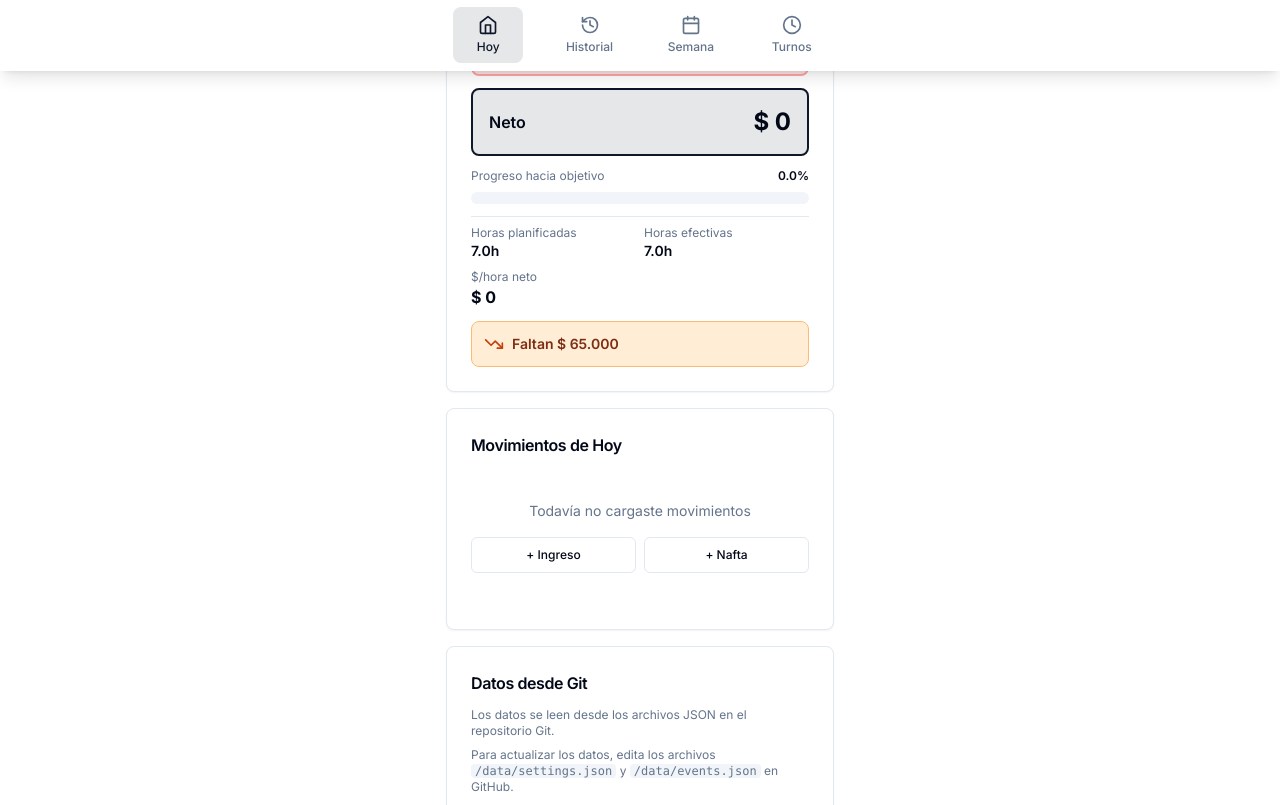
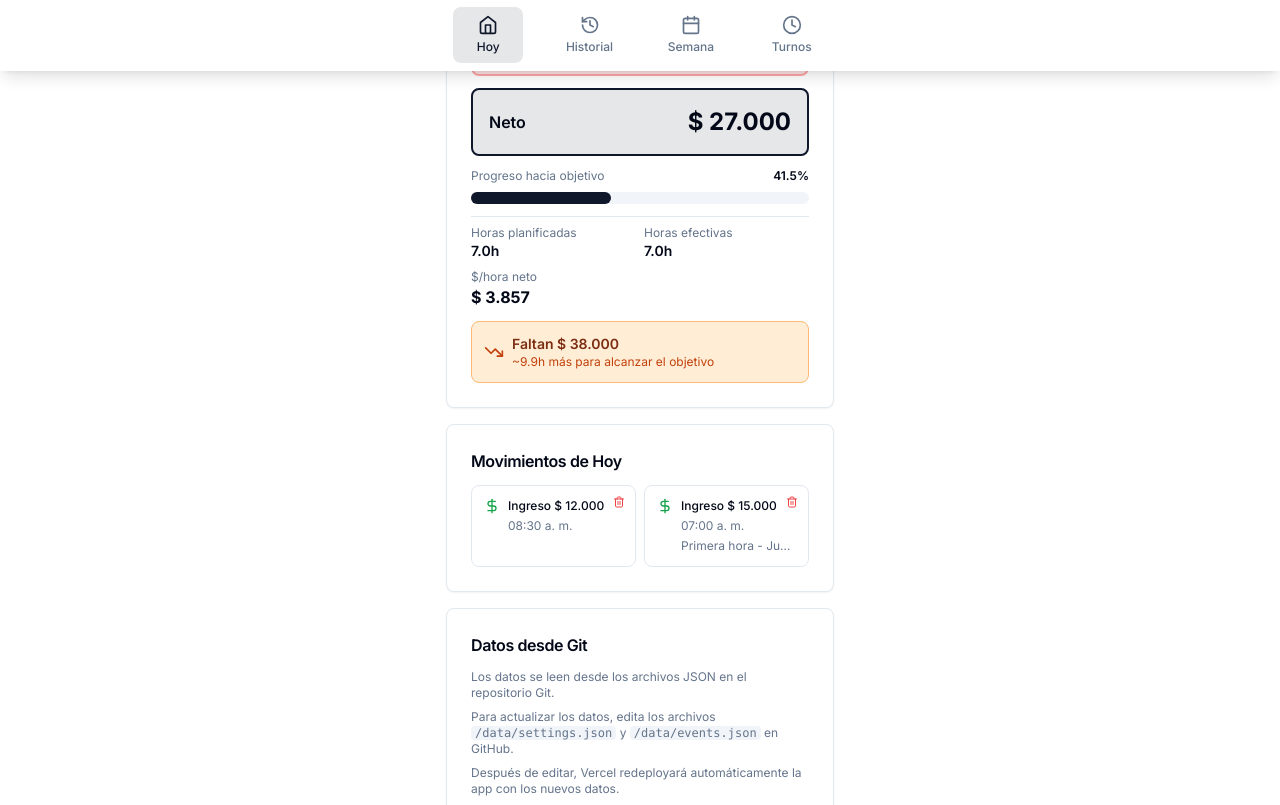
Before and after one commit to josecanaya/uberjosecopiloto, a Next.js app: page / in a window 1280 px wide. Shown: the part 729-1534 px from the top of the page. Built offline with nearby package versions, Linux system fonts and the light colour scheme.

Commit message:
fix: corregir carga de datos desde JSONs y actualizar fechas de eventos a 2026

```diff
--- a/app/page.tsx
+++ b/app/page.tsx
@@ -44,8 +44,15 @@ export default function HomePage() {
 
   // Cargar estado real después del montaje y marcar como montado
   useEffect(() => {
-    setState(getState());
-    setMounted(true);
+    const loadData = async () => {
+      if (typeof window !== "undefined") {
+        const { reloadData } = await import("@/lib/data");
+        await reloadData();
+      }
+      setState(getState());
+      setMounted(true);
+    };
+    loadData();
   }, []);
 
   // Eventos de hoy (máximo 6)
--- a/app/semana/page.tsx
+++ b/app/semana/page.tsx
@@ -19,6 +19,11 @@ export default function SemanaPage() {
   const [weeklyGoalValue, setWeeklyGoalValue] = useState("");
 
   useEffect(() => {
+    const loadData = async () => {
+      if (typeof window !== "undefined") {
+        const { reloadData } = await import("@/lib/data");
+        await reloadData();
+      }
       const currentState = getState();
       setState(currentState);
       setWeeklyGoalValue((currentState.settings.weeklyGoal || 400000).toString());
@@ -26,6 +31,8 @@ export default function SemanaPage() {
       if (weekStart === null) {
         setWeekStart(startOfWeek(getArgentinaDate()));
       }
+    };
+    loadData();
     // eslint-disable-next-line react-hooks/exhaustive-deps
   }, []);
 
--- a/app/turnos/page.tsx
+++ b/app/turnos/page.tsx
@@ -14,7 +14,14 @@ export default function TurnosPage() {
   const todayDow = getDayOfWeek(today);
 
   useEffect(() => {
-    setState(getState());
+    const loadData = async () => {
+      if (typeof window !== "undefined") {
+        const { reloadData } = await import("@/lib/data");
+        await reloadData();
+      }
+      setState(getState());
+    };
+    loadData();
   }, []);
 
   const getBlockStatus = (dayOfWeek: number, block: PlanBlock) => {
--- a/data/events.json
+++ b/data/events.json
@@ -1,30 +1,30 @@
 [
   {
-    "id": "evt_1705852800000_abc123",
+    "id": "evt_1737586800000_abc123",
     "type": "INCOME",
-    "at": "2024-01-22T10:00:00.000Z",
+    "at": "2026-01-22T10:00:00.000Z",
     "amount": 15000,
     "incomeType": "UBER",
-    "note": "Primera hora - Lunes"
+    "note": "Primera hora - Jueves"
   },
   {
-    "id": "evt_1705856400000_def456",
+    "id": "evt_1737590400000_def456",
     "type": "INCOME",
-    "at": "2024-01-22T11:30:00.000Z",
+    "at": "2026-01-22T11:30:00.000Z",
     "amount": 12000,
     "incomeType": "UBER"
   },
   {
-    "id": "evt_1705939200000_ghi789",
+    "id": "evt_1737676800000_ghi789",
     "type": "EXPENSE_KIOSCO",
-    "at": "2024-01-23T13:00:00.000Z",
+    "at": "2026-01-23T13:00:00.000Z",
     "amount": 500,
-    "note": "Café - Martes"
+    "note": "Café - Viernes"
   },
   {
-    "id": "evt_1706104800000_jkl012",
+    "id": "evt_1737842400000_jkl012",
     "type": "EXPENSE_FUEL",
-    "at": "2024-01-25T09:00:00.000Z",
+    "at": "2026-01-25T09:00:00.000Z",
     "amount": 8000,
     "fuelLiters": 20,
     "fuelPricePerLiter": 400,
@@ -32,91 +32,91 @@
     "note": "Carga completa"
   },
   {
-    "id": "evt_1706108400000_mno345",
+    "id": "evt_1737846000000_mno345",
     "type": "INCOME",
-    "at": "2024-01-25T10:00:00.000Z",
+    "at": "2026-01-25T10:00:00.000Z",
     "amount": 18000,
     "incomeType": "UBER",
-    "note": "Mañana - Jueves"
+    "note": "Mañana - Sábado"
   },
   {
-    "id": "evt_1706125200000_pqr678",
+    "id": "evt_1737862800000_pqr678",
     "type": "INCOME",
-    "at": "2024-01-25T17:30:00.000Z",
+    "at": "2026-01-25T17:30:00.000Z",
     "amount": 20000,
     "incomeType": "UBER",
-    "note": "Mediodía - Jueves"
+    "note": "Mediodía - Sábado"
   },
   {
-    "id": "evt_1706191800000_stu901",
+    "id": "evt_1737929400000_stu901",
     "type": "INCOME",
-    "at": "2024-01-26T10:30:00.000Z",
+    "at": "2026-01-26T10:30:00.000Z",
     "amount": 16000,
     "incomeType": "UBER",
-    "note": "Mañana - Viernes"
+    "note": "Mañana - Domingo"
   },
   {
-    "id": "evt_1706197200000_vwx234",
+    "id": "evt_1737934800000_vwx234",
     "type": "EXPENSE_KIOSCO",
-    "at": "2024-01-26T12:00:00.000Z",
+    "at": "2026-01-26T12:00:00.000Z",
     "amount": 300,
     "note": "Agua y snack"
   },
   {
-    "id": "evt_1706234400000_yza567",
+    "id": "evt_1737972000000_yza567",
     "type": "INCOME",
-    "at": "2024-01-27T00:00:00.000Z",
+    "at": "2026-01-27T00:00:00.000Z",
     "amount": 22000,
     "incomeType": "UBER",
-    "note": "Noche - Viernes"
+    "note": "Noche - Domingo"
   },
   {
-    "id": "evt_1706277600000_bcd890",
+    "id": "evt_1738015200000_bcd890",
     "type": "INCOME",
-    "at": "2024-01-27T08:00:00.000Z",
+    "at": "2026-01-27T08:00:00.000Z",
     "amount": 25000,
     "incomeType": "UBER",
-    "note": "Madrugada - Sábado"
+    "note": "Madrugada - Lunes"
   },
   {
-    "id": "evt_1706281200000_efg123",
+    "id": "evt_1738018800000_efg123",
     "type": "EXPENSE_FUEL",
-    "at": "2024-01-27T09:00:00.000Z",
+    "at": "2026-01-27T09:00:00.000Z",
     "amount": 10000,
     "fuelLiters": 25,
     "fuelPricePerLiter": 400,
     "fuelStation": "Shell",
-    "note": "Carga sábado"
+    "note": "Carga lunes"
   },
   {
-    "id": "evt_1706313600000_hij456",
+    "id": "evt_1738051200000_hij456",
     "type": "INCOME",
-    "at": "2024-01-27T22:00:00.000Z",
+    "at": "2026-01-27T22:00:00.000Z",
     "amount": 30000,
     "incomeType": "UBER",
-    "note": "Noche - Sábado"
+    "note": "Noche - Lunes"
   },
   {
-    "id": "evt_1706364600000_klm789",
+    "id": "evt_1738102200000_klm789",
     "type": "INCOME",
-    "at": "2024-01-28T09:30:00.000Z",
+    "at": "2026-01-28T09:30:00.000Z",
     "amount": 22000,
     "incomeType": "UBER",
-    "note": "Madrugada - Domingo"
+    "note": "Madrugada - Martes"
   },
   {
-    "id": "evt_1706394600000_nop012",
+    "id": "evt_1738132200000_nop012",
     "type": "INCOME",
-    "at": "2024-01-28T21:30:00.000Z",
+    "at": "2026-01-28T21:30:00.000Z",
     "amount": 28000,
     "incomeType": "UBER",
-    "note": "Noche - Domingo"
+    "note": "Noche - Martes"
   },
   {
-    "id": "evt_1706223600000_qrs345",
+    "id": "evt_1737961200000_qrs345",
     "type": "PAUSE",
-    "pauseStartAt": "2024-01-26T16:00:00.000Z",
-    "pauseEndAt": "2024-01-26T16:45:00.000Z",
+    "pauseStartAt": "2026-01-26T16:00:00.000Z",
+    "pauseEndAt": "2026-01-26T16:45:00.000Z",
     "pauseReason": "FOOD"
   }
 ]
--- a/lib/data.ts
+++ b/lib/data.ts
@@ -336,7 +336,4 @@ export async function resetData(): Promise<void> {
   }
 }
 
-// Inicializar: recargar datos en el cliente
-if (typeof window !== "undefined") {
-  reloadData().catch(console.error);
-}
+// No inicializar automáticamente aquí - se hace en los componentes
--- a/public/data/events.json
+++ b/public/data/events.json
@@ -1,30 +1,30 @@
 [
   {
-    "id": "evt_1705852800000_abc123",
+    "id": "evt_1737586800000_abc123",
     "type": "INCOME",
-    "at": "2024-01-22T10:00:00.000Z",
+    "at": "2026-01-22T10:00:00.000Z",
     "amount": 15000,
     "incomeType": "UBER",
-    "note": "Primera hora - Lunes"
+    "note": "Primera hora - Jueves"
   },
   {
-    "id": "evt_1705856400000_def456",
+    "id": "evt_1737590400000_def456",
     "type": "INCOME",
-    "at": "2024-01-22T11:30:00.000Z",
+    "at": "2026-01-22T11:30:00.000Z",
     "amount": 12000,
     "incomeType": "UBER"
   },
   {
-    "id": "evt_1705939200000_ghi789",
+    "id": "evt_1737676800000_ghi789",
     "type": "EXPENSE_KIOSCO",
-    "at": "2024-01-23T13:00:00.000Z",
+    "at": "2026-01-23T13:00:00.000Z",
     "amount": 500,
-    "note": "Café - Martes"
+    "note": "Café - Viernes"
   },
   {
-    "id": "evt_1706104800000_jkl012",
+    "id": "evt_1737842400000_jkl012",
     "type": "EXPENSE_FUEL",
-    "at": "2024-01-25T09:00:00.000Z",
+    "at": "2026-01-25T09:00:00.000Z",
     "amount": 8000,
     "fuelLiters": 20,
     "fuelPricePerLiter": 400,
@@ -32,91 +32,91 @@
     "note": "Carga completa"
   },
   {
-    "id": "evt_1706108400000_mno345",
+    "id": "evt_1737846000000_mno345",
     "type": "INCOME",
-    "at": "2024-01-25T10:00:00.000Z",
+    "at": "2026-01-25T10:00:00.000Z",
     "amount": 18000,
     "incomeType": "UBER",
-    "note": "Mañana - Jueves"
+    "note": "Mañana - Sábado"
   },
   {
-    "id": "evt_1706125200000_pqr678",
+    "id": "evt_1737862800000_pqr678",
     "type": "INCOME",
-    "at": "2024-01-25T17:30:00.000Z",
+    "at": "2026-01-25T17:30:00.000Z",
     "amount": 20000,
     "incomeType": "UBER",
-    "note": "Mediodía - Jueves"
+    "note": "Mediodía - Sábado"
   },
   {
-    "id": "evt_1706191800000_stu901",
+    "id": "evt_1737929400000_stu901",
     "type": "INCOME",
-    "at": "2024-01-26T10:30:00.000Z",
+    "at": "2026-01-26T10:30:00.000Z",
     "amount": 16000,
     "incomeType": "UBER",
-    "note": "Mañana - Viernes"
+    "note": "Mañana - Domingo"
   },
   {
-    "id": "evt_1706197200000_vwx234",
+    "id": "evt_1737934800000_vwx234",
     "type": "EXPENSE_KIOSCO",
-    "at": "2024-01-26T12:00:00.000Z",
+    "at": "2026-01-26T12:00:00.000Z",
     "amount": 300,
     "note": "Agua y snack"
   },
   {
-    "id": "evt_1706234400000_yza567",
+    "id": "evt_1737972000000_yza567",
     "type": "INCOME",
-    "at": "2024-01-27T00:00:00.000Z",
+    "at": "2026-01-27T00:00:00.000Z",
     "amount": 22000,
     "incomeType": "UBER",
-    "note": "Noche - Viernes"
+    "note": "Noche - Domingo"
   },
   {
-    "id": "evt_1706277600000_bcd890",
+    "id": "evt_1738015200000_bcd890",
     "type": "INCOME",
-    "at": "2024-01-27T08:00:00.000Z",
+    "at": "2026-01-27T08:00:00.000Z",
     "amount": 25000,
     "incomeType": "UBER",
-    "note": "Madrugada - Sábado"
+    "note": "Madrugada - Lunes"
   },
   {
-    "id": "evt_1706281200000_efg123",
+    "id": "evt_1738018800000_efg123",
     "type": "EXPENSE_FUEL",
-    "at": "2024-01-27T09:00:00.000Z",
+    "at": "2026-01-27T09:00:00.000Z",
     "amount": 10000,
     "fuelLiters": 25,
     "fuelPricePerLiter": 400,
     "fuelStation": "Shell",
-    "note": "Carga sábado"
+    "note": "Carga lunes"
   },
   {
-    "id": "evt_1706313600000_hij456",
+    "id": "evt_1738051200000_hij456",
     "type": "INCOME",
-    "at": "2024-01-27T22:00:00.000Z",
+    "at": "2026-01-27T22:00:00.000Z",
     "amount": 30000,
     "incomeType": "UBER",
-    "note": "Noche - Sábado"
+    "note": "Noche - Lunes"
   },
   {
-    "id": "evt_1706364600000_klm789",
+    "id": "evt_1738102200000_klm789",
     "type": "INCOME",
-    "at": "2024-01-28T09:30:00.000Z",
+    "at": "2026-01-28T09:30:00.000Z",
     "amount": 22000,
     "incomeType": "UBER",
-    "note": "Madrugada - Domingo"
+    "note": "Madrugada - Martes"
   },
   {
-    "id": "evt_1706394600000_nop012",
+    "id": "evt_1738132200000_nop012",
     "type": "INCOME",
-    "at": "2024-01-28T21:30:00.000Z",
+    "at": "2026-01-28T21:30:00.000Z",
     "amount": 28000,
     "incomeType": "UBER",
-    "note": "Noche - Domingo"
+    "note": "Noche - Martes"
   },
   {
-    "id": "evt_1706223600000_qrs345",
+    "id": "evt_1737961200000_qrs345",
     "type": "PAUSE",
-    "pauseStartAt": "2024-01-26T16:00:00.000Z",
-    "pauseEndAt": "2024-01-26T16:45:00.000Z",
+    "pauseStartAt": "2026-01-26T16:00:00.000Z",
+    "pauseEndAt": "2026-01-26T16:45:00.000Z",
     "pauseReason": "FOOD"
   }
 ]
```
Lines whose indentation alone changed are shown as unchanged.
